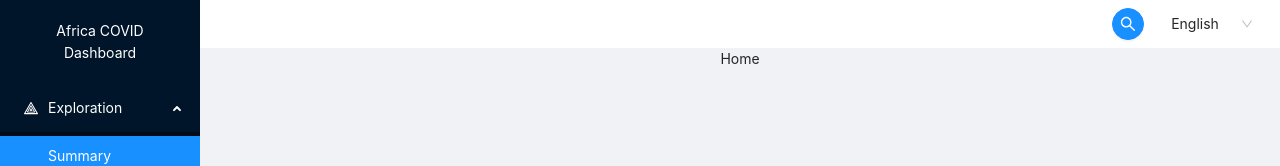
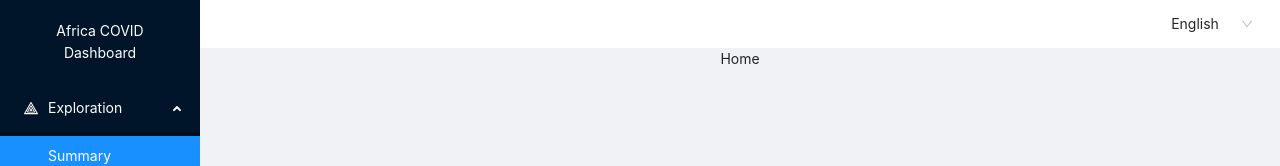
Before and after one commit to tsdataclinic/AfricaCovidDashboard, a React (Create React App) app in the folder packages/frontend/: page / in a window 1280 px wide. Shown: the top 166 px of the page. Built offline with nearby package versions, Linux system fonts and the light colour scheme.

Commit message:
make the country selector searchable

```diff
--- a/packages/frontend/src/components/CountryMenu.tsx
+++ b/packages/frontend/src/components/CountryMenu.tsx
@@ -25,6 +25,7 @@ export function CountryMenu({
     }
     return (
         <Select
+            showSearch
             defaultValue="Egypt"
             style={{ width: 120 }}
             onSelect={handleCountryChange}
--- a/packages/frontend/src/components/Layout.tsx
+++ b/packages/frontend/src/components/Layout.tsx
@@ -1,6 +1,6 @@
 import React, { useState, FunctionComponent } from 'react';
 import { Layout, Drawer, Tooltip, Button } from 'antd';
-import { MenuUnfoldOutlined, SearchOutlined } from '@ant-design/icons';
+import { MenuUnfoldOutlined } from '@ant-design/icons';
 import { CountryMenu } from './CountryMenu';
 import styled from 'styled-components';
 import AppMenu from './AppMenu';
@@ -47,13 +47,6 @@ const AppLayout: FunctionComponent = ({ children }) => {
                             onCountrySelected={updateCountry}
                         />
                     )}
-                    <Tooltip title="search">
-                        <Button
-                            type="primary"
-                            shape="circle"
-                            icon={<SearchOutlined />}
-                        />
-                    </Tooltip>
 
                     <Tooltip title="change language">
                         <LanguagePanel />
```
